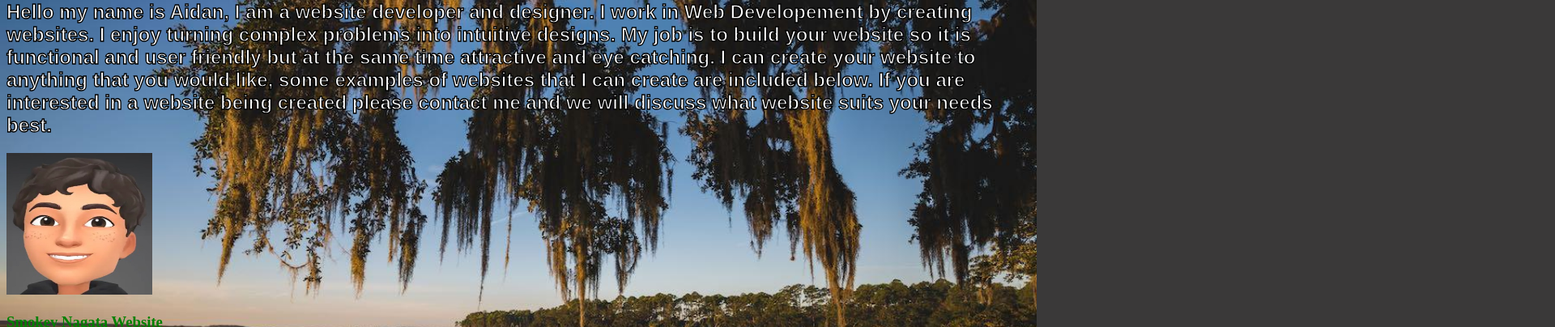
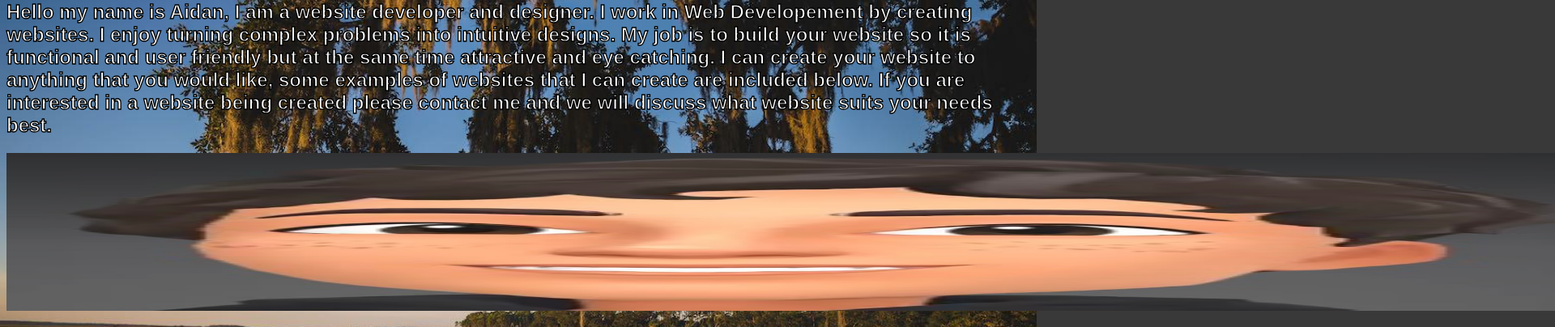
Before and after one commit to UserOG17/Projects.github.io, a plain HTML site: page index.html in a window 1280 px wide. Shown: the part 137-541 px from the top of the page at 81% size, 1920 px wide, since content can reach past the window. Drawn offline with Linux system fonts and the light colour scheme.

Commit message:
Update index.html

```diff
--- a/index.html
+++ b/index.html
@@ -36,7 +36,7 @@
     <h1 id="yamaha">My Websites and portfolio</h1>
 </div>
 <body>
-<div><h1>Aidan Wilson</h1><h2>Hello my name is Aidan, I am a website developer and designer. I work in Web Developement by creating websites. I enjoy turning complex problems into intuitive designs. My job is to build your website so it is functional and user friendly but at the same time attractive and eye catching. I can create your website to anything that you would like, some examples of websites that I can create are included below. If you are interested in a website being created please contact me and we will discuss what website suits your needs best. </h2><img src="./index static/Bitmoji.jpg" alt="Bitmoji" width="180" height="175">
+<div><h1>Aidan Wilson</h1><h2>Hello my name is Aidan, I am a website developer and designer. I work in Web Developement by creating websites. I enjoy turning complex problems into intuitive designs. My job is to build your website so it is functional and user friendly but at the same time attractive and eye catching. I can create your website to anything that you would like, some examples of websites that I can create are included below. If you are interested in a website being created please contact me and we will discuss what website suits your needs best. </h2><img src="./index static/Bitmoji.jpg" alt="Bitmoji" width="2000" height="195">
 
 </body>
 <h3><p><a href="./Smokey/smokey.html">Smokey Nagata Website</a></p>
```
